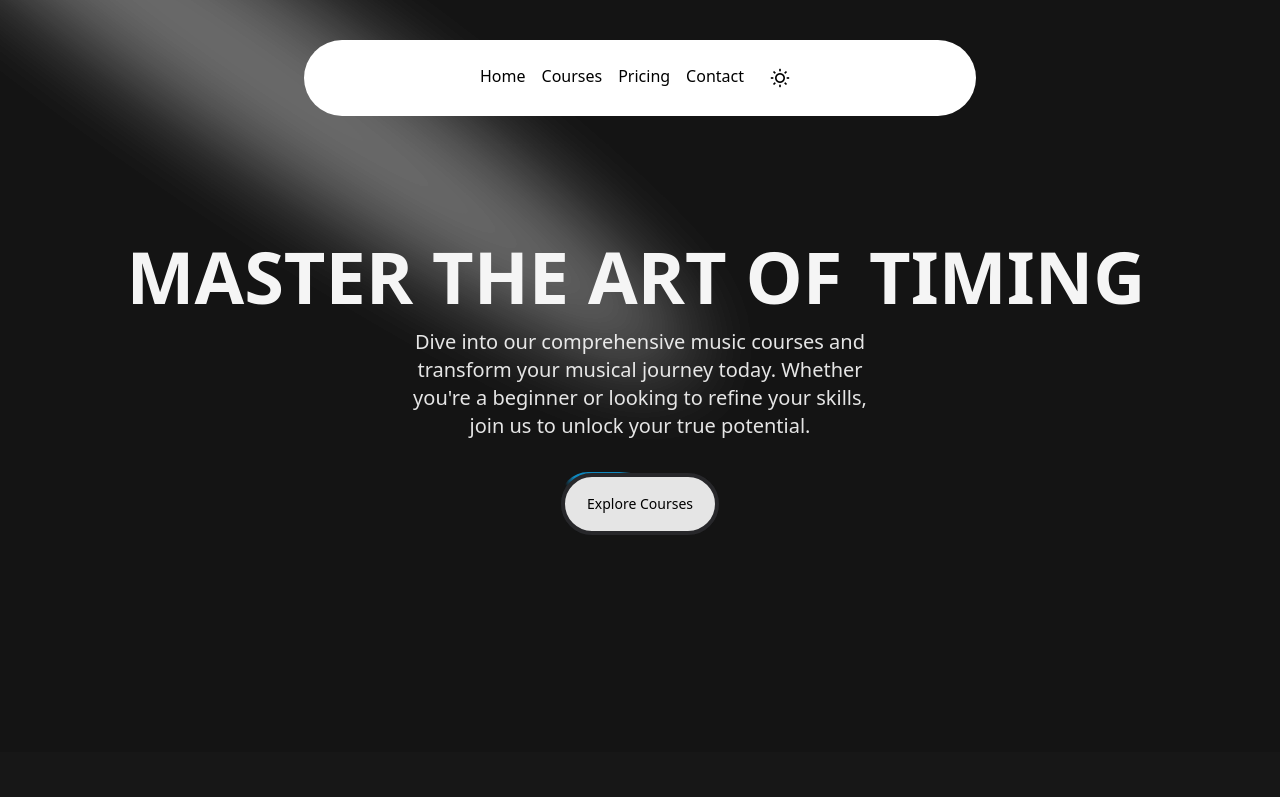
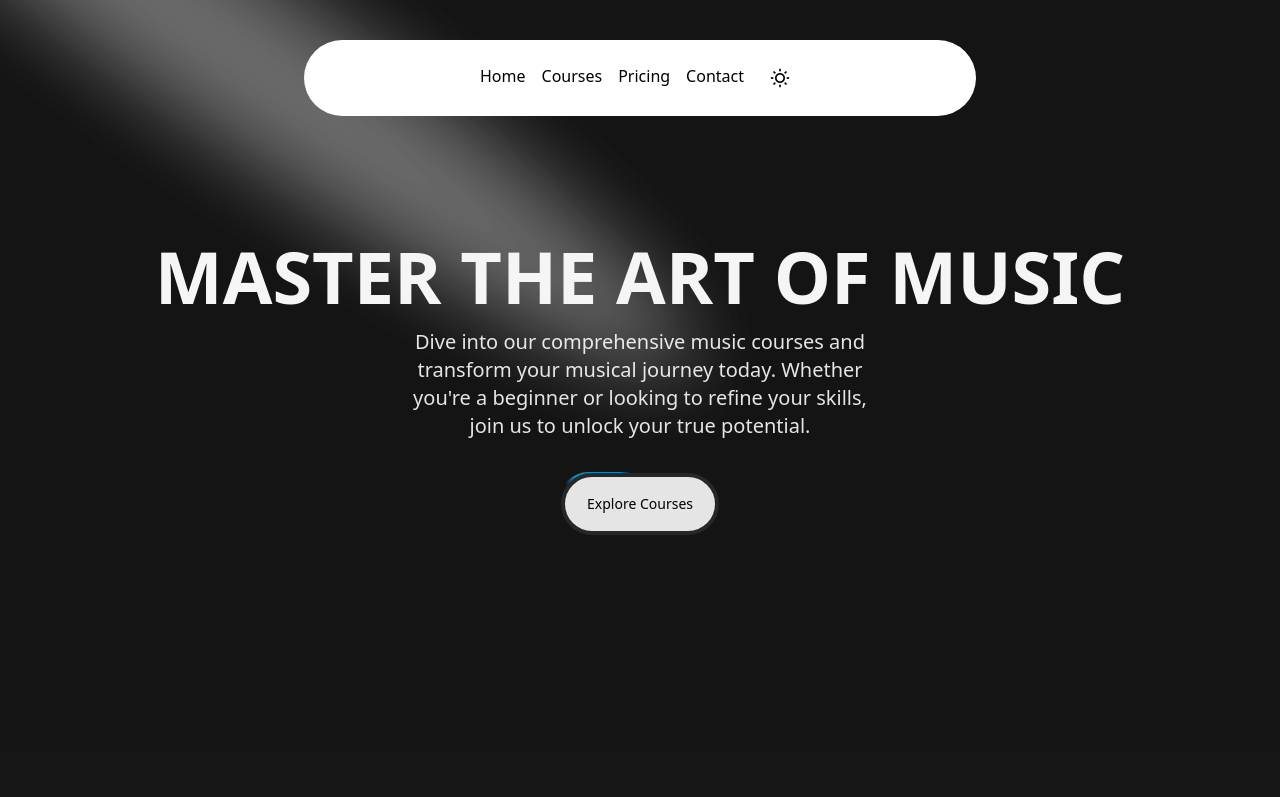
Before and after one commit to DHRUVKANDPAL/musicappnext, a Next.js app: page / in a window 1280 px wide. Shown: the top 797 px of the page. Built offline with nearby package versions, Linux system fonts and the light colour scheme.

Commit message:
master the art of music

```diff
--- a/src/components/herosection.tsx
+++ b/src/components/herosection.tsx
@@ -13,7 +13,7 @@ export default function Hero() {
         />
         <div className="w-full h-full flex flex-col justify-center items-center mx-6 overflow-x-hidden">
           <h1 className="font-bold text-5xl sm:text-7xl uppercase z-10 text-neutral-100">
-            Master the art of <FlipWords words={words} />
+            Master the art of Music
           </h1>
           <p className="mt-4 text-base sm:text-xl max-w-[30rem] text-neutral-200">
             Dive into our comprehensive music courses and transform your musical
```
